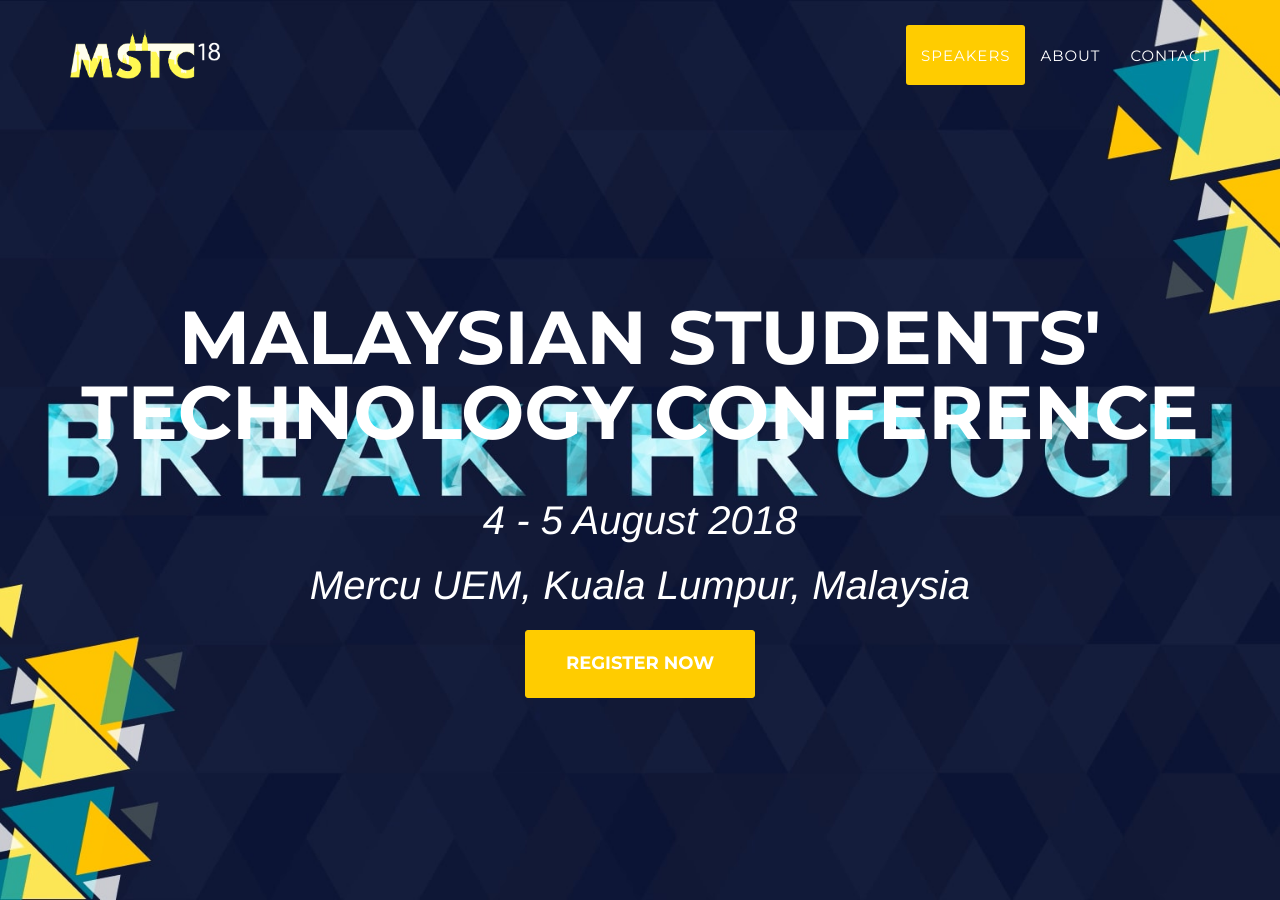
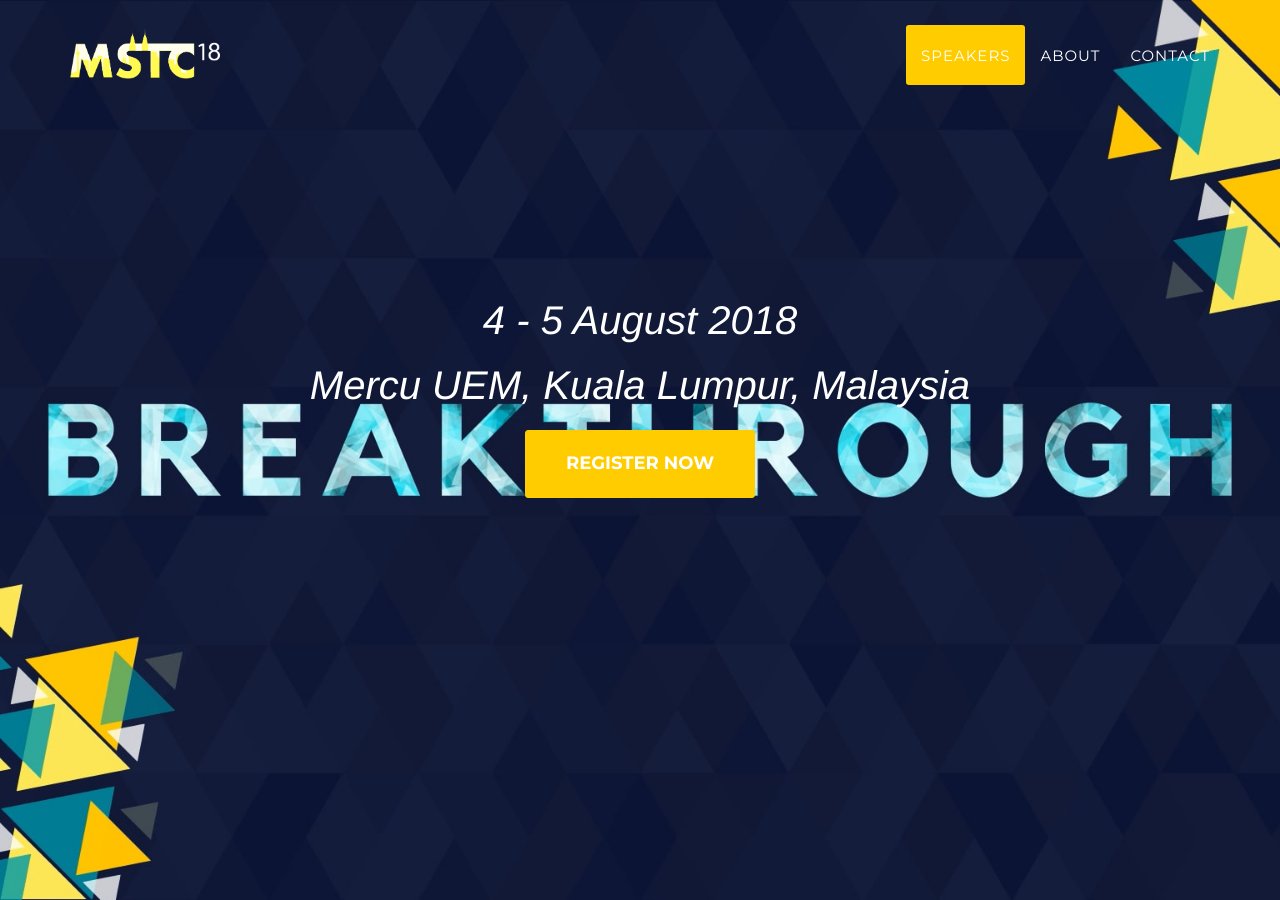
Before and after one commit to mstc18/mstc18.github.io, a Jekyll site: the page built from index.html, in a window 1280 px wide and 900 px high. Built offline with Jekyll 4.4.1, drawn with Linux system fonts in a browser that asks for light colours; some web fonts are replaced.

Commit message:
Removed MALAYSIAN STUDENTS TECHNOLOGY CONFERENCE on banner

```diff
--- a/_layouts/2017_home.html
+++ b/_layouts/2017_home.html
@@ -12,7 +12,7 @@
     <header>
         <div class="container">
             <div class="intro-text">
-                <div class="intro-heading">Malaysian Students' Technology Conference<br></div>
+                <!-- <div class="intro-heading">Malaysian Students' Technology Conference<br></div> -->
                 <div class="intro-lead-in">4 - 5 August 2018</div>
                 <div class="intro-lead-in">Mercu UEM, Kuala Lumpur, Malaysia</div>
                 <a href="#intro" class="page-scroll btn btn-xl">Register Now</a>
```
